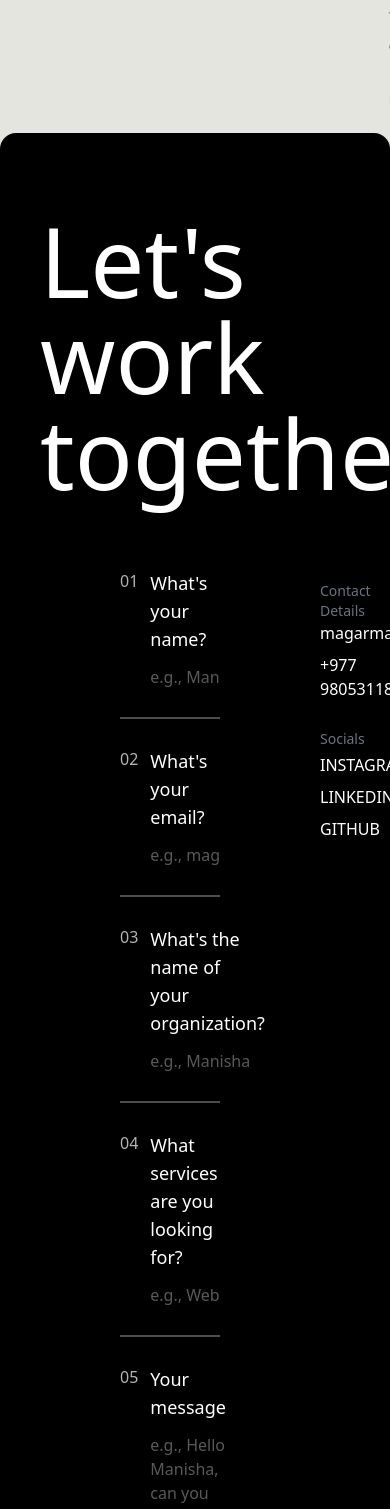
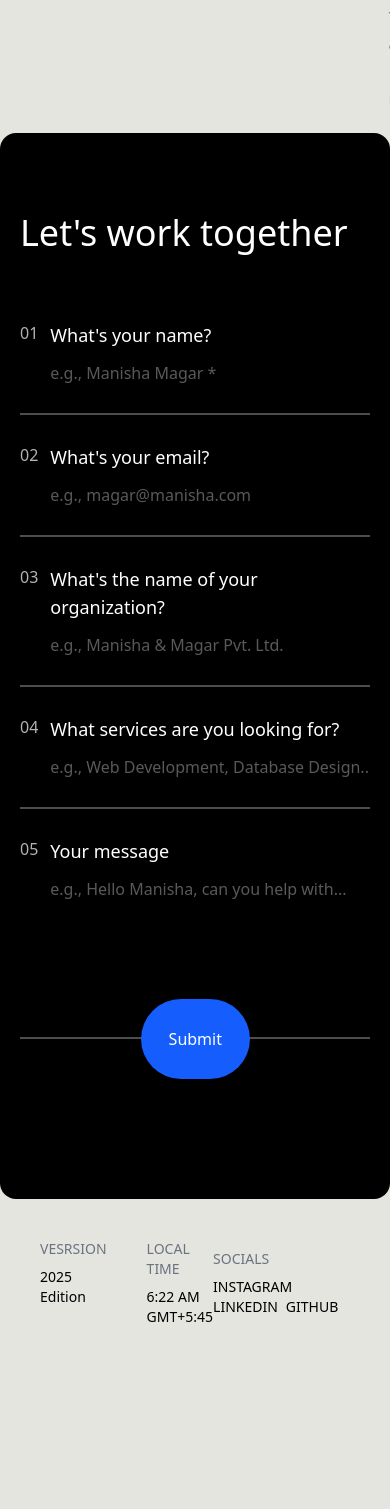
Before and after one commit to magar-manisha/Porfolio, a React (Vite) app: page / in a window 390 px wide. Shown: the part 9820-11329 px from the top of the page. After the commit the page ends 11175 px from the top, so only its background shows below. Built offline with nearby package versions, Linux system fonts and the light colour scheme.

Commit message:
chrore:making contact responsive

```diff
--- a/src/sections/Contact.jsx
+++ b/src/sections/Contact.jsx
@@ -38,11 +38,11 @@ const Contact = () => {
     // You can send `formData` to an API here
   };
   return (
-    <section id="contact" className="py-20 px-10 bg-black rounded-2xl mt-5">
-      <h1 className="text-8xl text-white pb-10">Let's work together</h1>
+    <section id="contact" className="py-20 px-5 md:px-10 bg-black rounded-2xl mt-5">
+      <h1 className="text-4xl md:text-8xl text-white pb-10">Let's work together</h1>
 
-      <div className="flex w-full px-20 pb-20">
-        <form onSubmit={handleSubmit} className="w-2/3 relative mr-25">
+      <div className="flex w-full md:px-20 pb-20">
+        <form onSubmit={handleSubmit} className="md:w-2/3 w-full relative md:mr-25">
           {ContactQsn.map((item, index) => (
             <div
               key={index}
@@ -75,13 +75,13 @@ const Contact = () => {
 
           <button
             type="submit"
-            className="bg-blue-600 text-white p-15 w-fit h-fit rounded-full hover:bg-blue-700 absolute z-100 -bottom-15 right-30 flex items-center justify-center"
+            className="bg-blue-600 text-white md:p-15 p-7 w-fit h-fit rounded-full hover:bg-blue-700 absolute z-100 md:-bottom-15 -bottom-10 right-30 flex items-center justify-center"
           >
             Submit
           </button>
         </form>
 
-        <div className="w-1/3 pt-10 ">
+        <div className="w-1/3 pt-10 hidden md:block">
           <div className="pb-7 text-white">
             <h1 className="text-sm text-text-100">Contact Details</h1>
             <a
```
